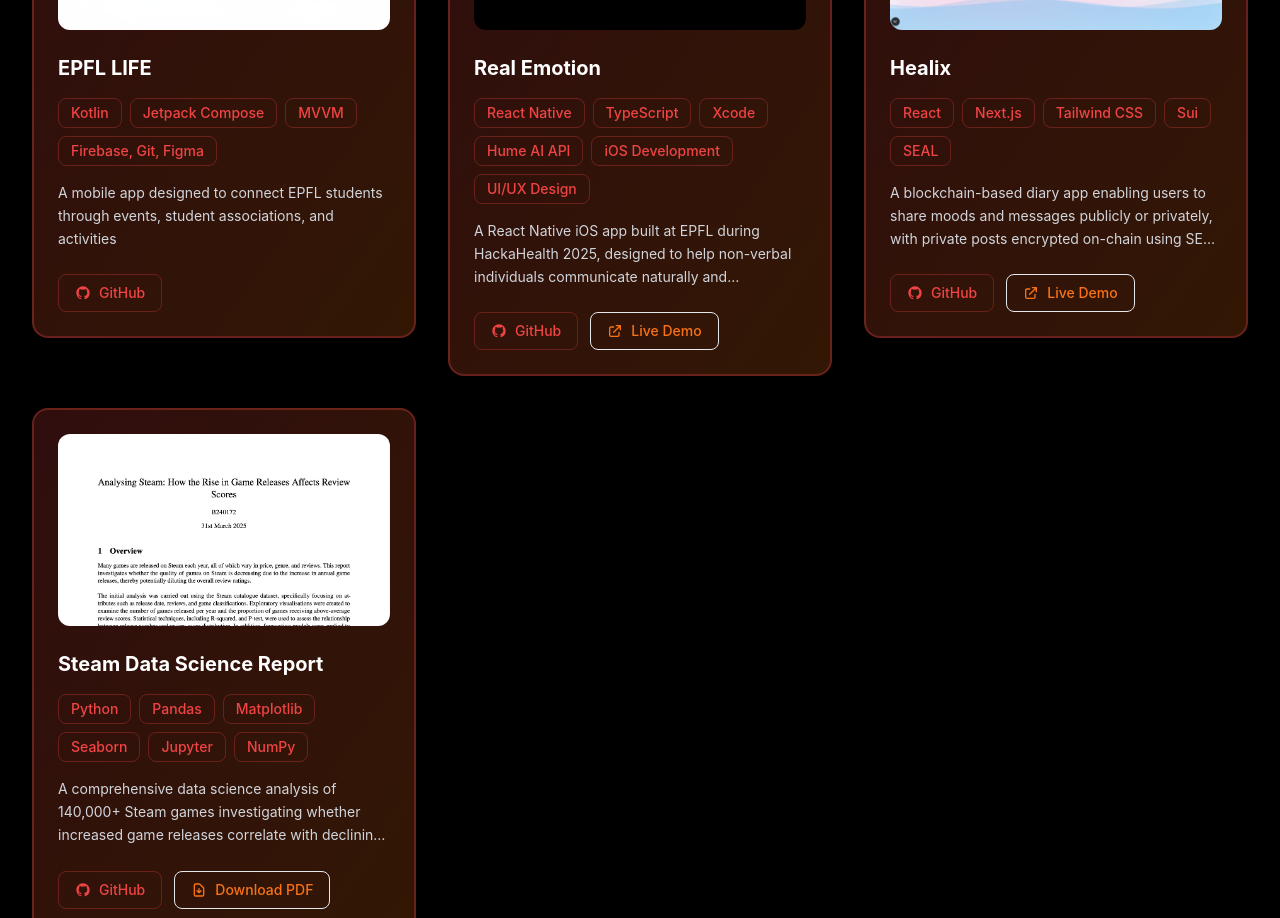
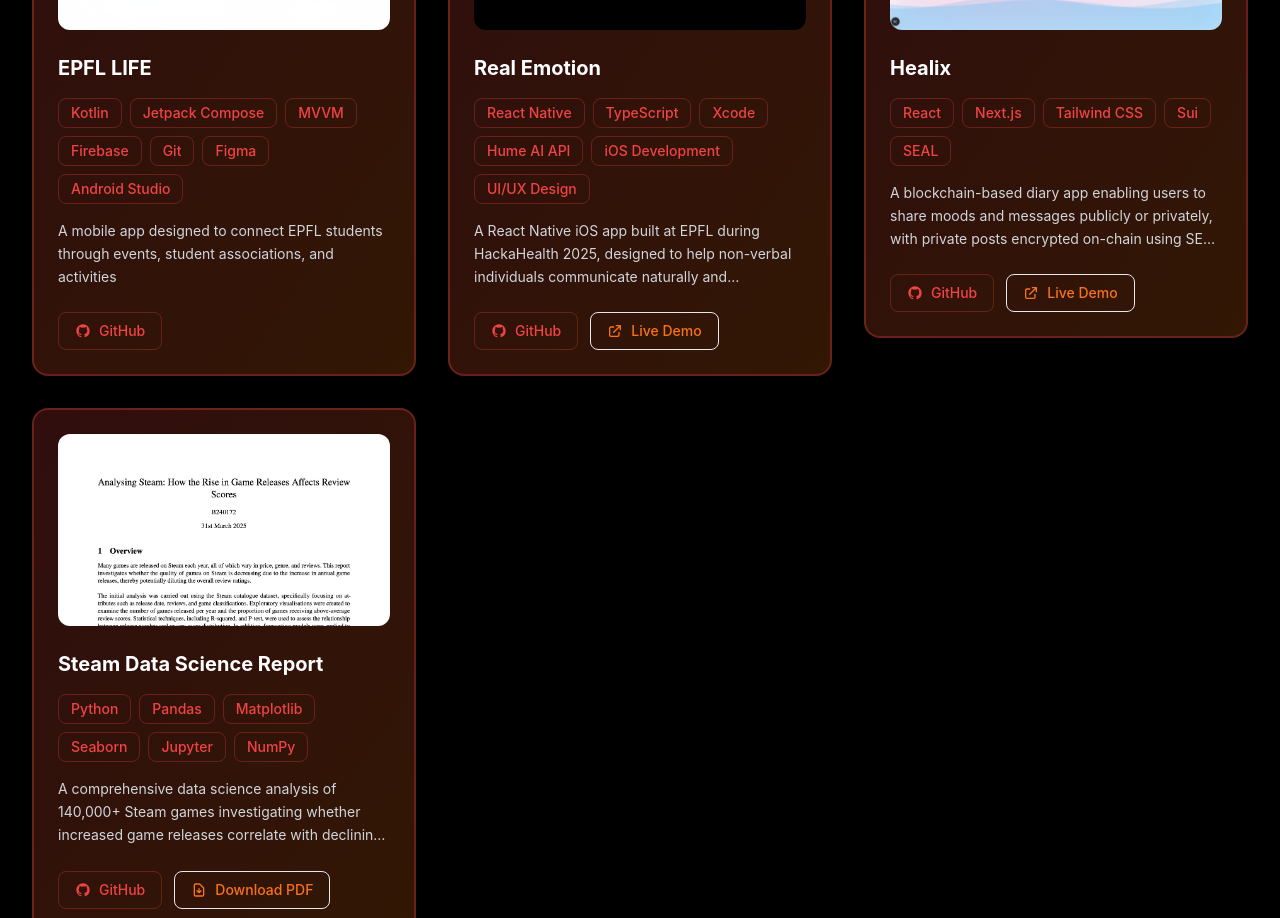
Before and after one commit to KianBahia/portfolio-site, a React (Create React App) app: page / in a window 1280 px wide. Shown: the part 1280-2198 px from the top of the page. Built offline with nearby package versions, Linux system fonts and the light colour scheme.

Commit message:
Fix missing quotations

```diff
--- a/src/data.js
+++ b/src/data.js
@@ -40,7 +40,7 @@
       "A mobile app designed to connect EPFL students through events, student associations, and activities",
     fullDescription:
       "EPFL LIFE is a mobile application designed to connect EPFL students through events, associations, and activities.\n\nThe app will allow students to discover and participate in various events, associations, and activities organised by the EPFL community. It features a user-friendly interface, event listings, association information, and activity recommendations to help students find the perfect fit for their interests and schedule.\n\nScreenshots of the final app's design are displayed to showcase the final product.",
-    technologies: ["Kotlin", "Jetpack Compose", "MVVM", "Firebase, Git, Figma"],
+    technologies: ["Kotlin", "Jetpack Compose", "MVVM", "Firebase", "Git", "Figma", "Android Studio"],
     githubUrl: "https://github.com/KianBahia/epfl-life",
     liveUrl: "",
     image: icLauncherPlaystore, // thumbnail
```
